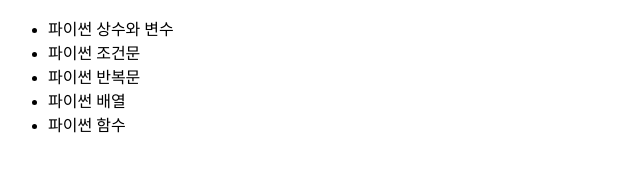
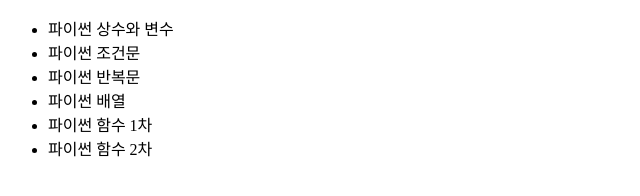
Before and after one commit to ChanHong-Jung/product, a plain HTML site: page index.html in a window 1280 px wide. Shown: the whole page, without its empty margins (0-640 px from the left). Drawn offline with Linux system fonts and the light colour scheme.

Commit message:
v6 수업내용 3차변경

```diff
--- a/index.html
+++ b/index.html
@@ -11,7 +11,8 @@
         <li> 파이썬 조건문</li>
         <li> 파이썬 반복문</li>
         <li> 파이썬 배열</li>
-        <li> 파이썬 함수</li>
+        <li> 파이썬 함수 1차</li>
+        <li> 파이썬 함수 2차</li>
 
     </ul>
 
```
